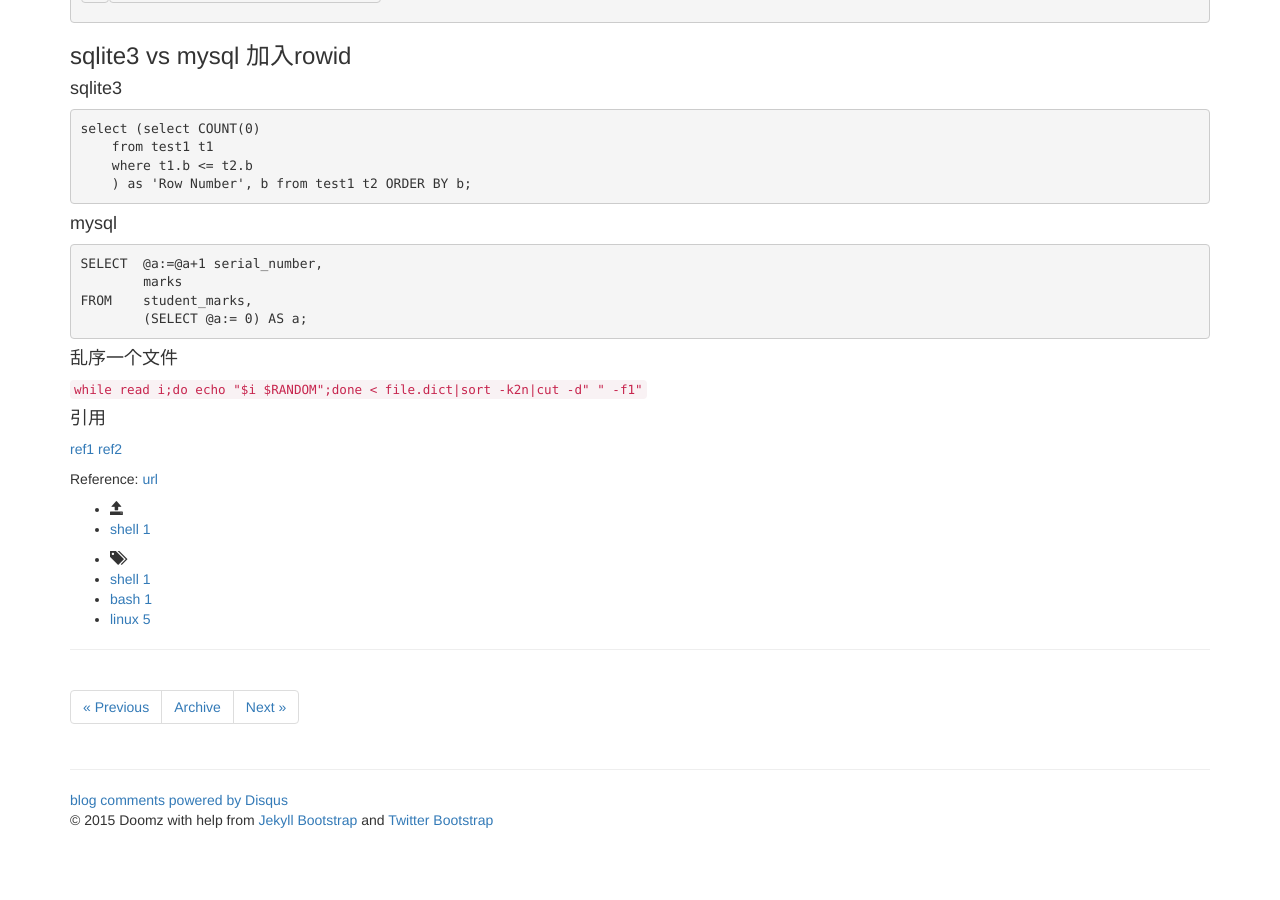
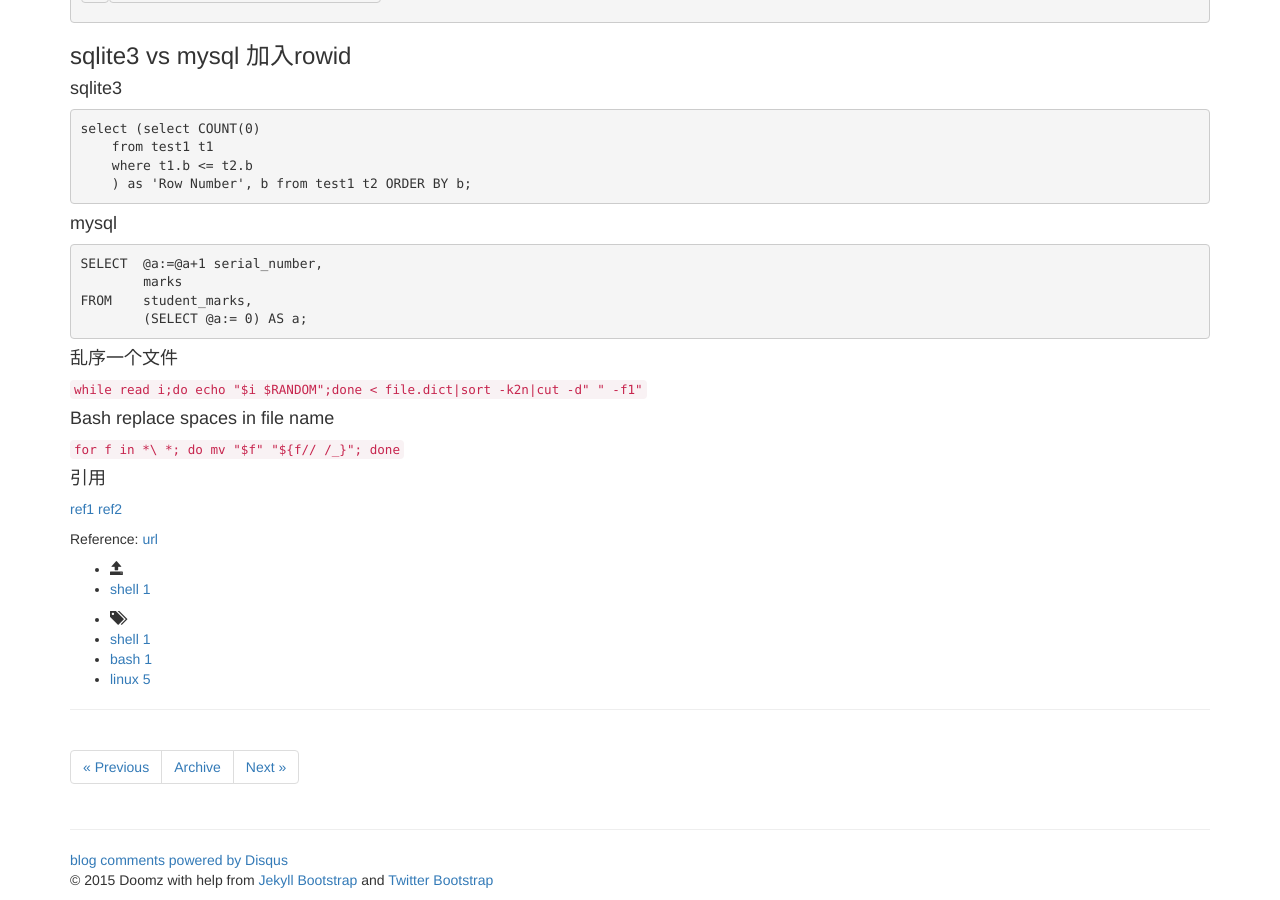
Before and after one commit to doomzhou/doomzhou.github.io, a Jekyll site: the page built from _posts/2014-11-04-Linux-Tip.md, in a window 1280 px wide and 900 px high, scrolled down 2056 px. Built offline with Jekyll 4.4.1, drawn with Linux system fonts in a browser that asks for light colours; nearby versions of some CDN libraries; library files that are not in the unit come from our copies; comment, search, counter and statistics services are not loaded; before the commit the page ends 2896 px from its top, so only the background shows below that.

Commit message:
Bash script to replace spaces in file names

```diff
--- a/_posts/2014-11-04-Linux-Tip.md
+++ b/_posts/2014-11-04-Linux-Tip.md
@@ -113,6 +113,9 @@ FROM    student_marks,
 
 `while read i;do echo "$i $RANDOM";done < file.dict|sort -k2n|cut -d" " -f1"`
 
+####Bash replace spaces in file name
+
+`for f in *\ *; do mv "$f" "${f// /_}"; done`
 
 ####引用
 [ref1](http://sqlite.1065341.n5.nabble.com/sequential-row-numbers-from-query-td47370.html)
```
